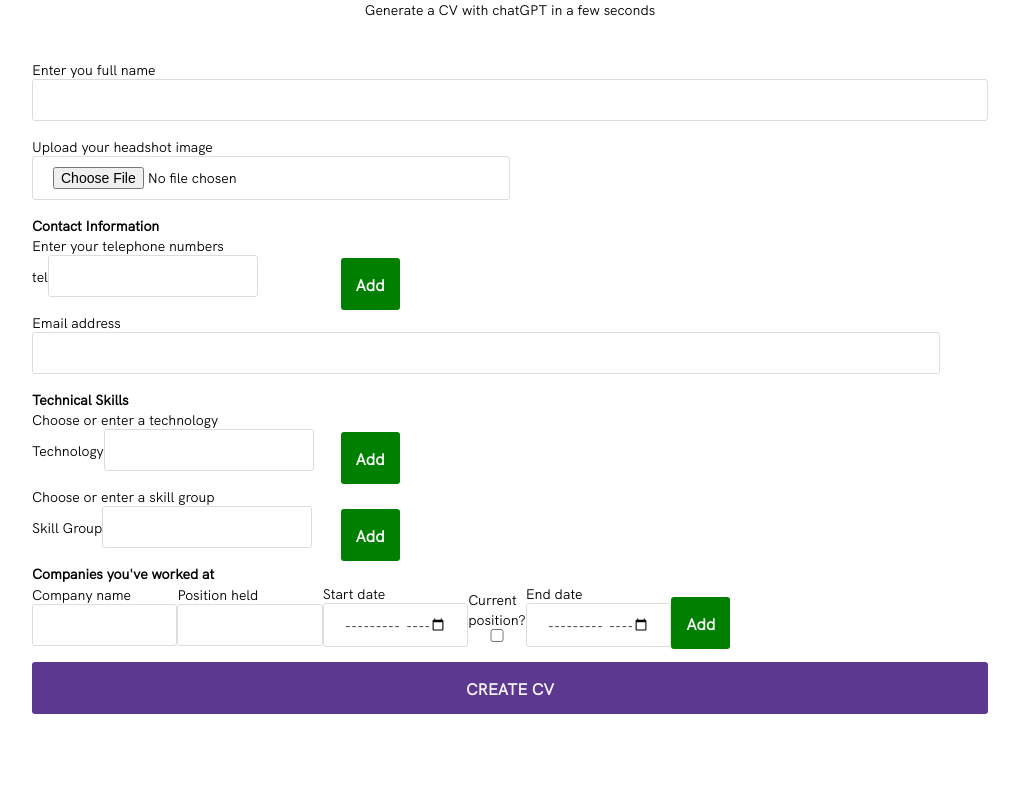
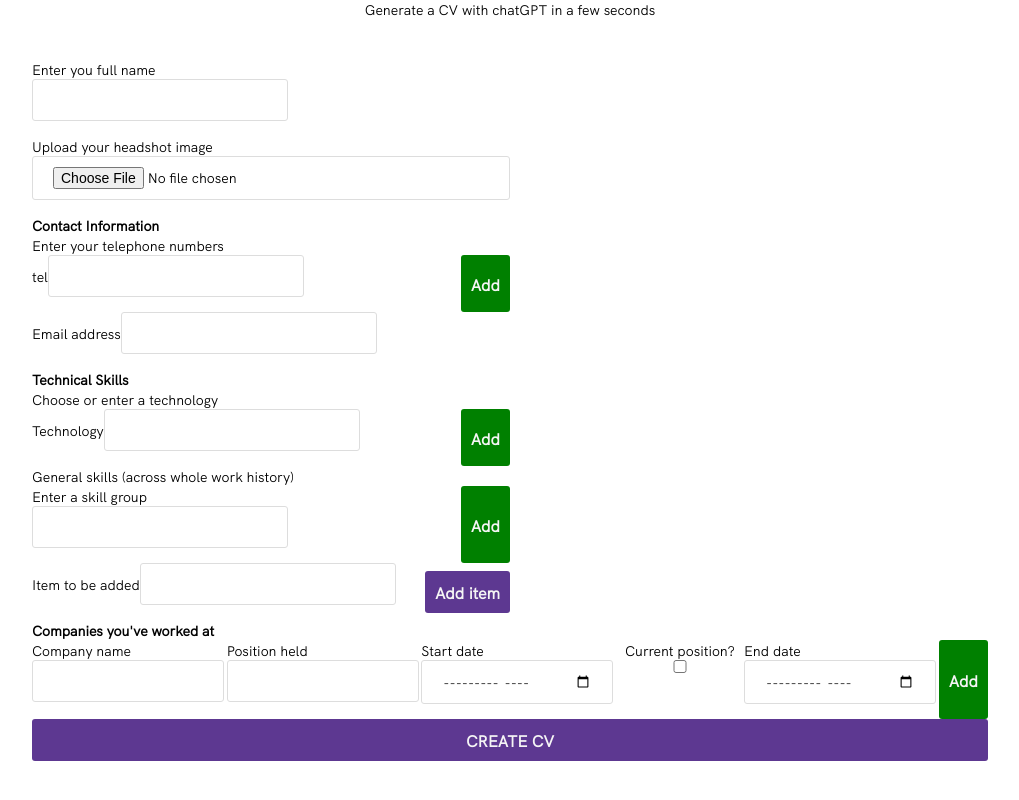
Before and after one commit to chezearth-personal/cv-builder, a React (Create React App) app in the folder client/: page / in a window 1280 px wide. Shown: the part 342-1142 px from the top of the page, without its empty margins (130-1149 px from the left). Before the commit the page ends 1096 px from the top, so only its background shows below. Built offline with nearby package versions, Linux system fonts and the light colour scheme.

Commit message:
Got the pills working nicely, tidied up the CSS and layout of Home component

```diff
--- a/client/src/components/Home.js
+++ b/client/src/components/Home.js
@@ -1,7 +1,8 @@
 import React, { useState } from 'react';
 import { useNavigate } from 'react-router-dom';
 import axios from 'axios';
-import Loading from './Loading'
+import Loading from './Loading';
+import ItemPills from './ItemPills';
 import logo from '../logo.svg';
 import '../index.css';
 
@@ -149,7 +150,7 @@ const Home = ({ setResult }) => {
         <h3>Contact Information</h3>
         <div className='listItems'>Enter your telephone numbers
           {tels.map((tel, index) => (
-            <div className='nestedContainer' key = {index}>
+            <div className='nestedContainer' key={index}>
               <div className='listItem'>
                 <label htmlFor='telNumber'>tel</label>
                 <input
@@ -214,17 +215,20 @@ const Home = ({ setResult }) => {
             </div>
           ))}
         </div>
-        <div className='listItems'>Choose or enter a skill group
+        <div className='listItems'>General skills (across whole work history)
           {skillGroups.map((skillGroup, index) => (
-            <div className='nestedContainer' key={index}>
+            <div className='compositeContainer' key={index}>
+              <div className='nestedContainer'>
                 <div className='listItem'>
-                <label htmlFor='skillGroup'>Skill Group</label>
+                  <div className='text__group'>
+                    <label htmlFor='skillGroup'>Enter a skill group</label>
                     <input
                       type='text'
                       required
                       name='skillGroup'
                       onChange={e => handleUpdateSkillGroup(e, index)}
                     />
+                  </div>
                 </div>
                 <div className='btn__group'>
                   {skillGroups.length - 1 === index && skillGroups.length < 20 && (
@@ -239,14 +243,17 @@ const Home = ({ setResult }) => {
                   )}
                 </div>
               </div>
+              <ItemPills />
+            </div>
           ))}
         </div>
         <h3>Companies you've worked at</h3>
           {companyInfo.map((company, index) => (
-            <div className='nestedContainer' key={index}>
+            <div className='nestedContainer' id="nestedCompanies" key={index}>
               <div className='companies'>
                 <label htmlFor='name'>Company name</label>
                 <input
+                  className='text__company'
                   type='text'
                   required
                   name='name'
@@ -256,6 +263,7 @@ const Home = ({ setResult }) => {
               <div className='companies'>
                 <label htmlFor='position'>Position held</label>
                 <input
+                  className='text__company'
                   type='text'
                   required
                   name='position'
@@ -265,6 +273,7 @@ const Home = ({ setResult }) => {
               <div className='companies'>
                 <label htmlFor='startDate'>Start date</label>
                 <input
+                  className='text__company'
                   type='month'
                   required
                   name='startDate'
@@ -272,9 +281,10 @@ const Home = ({ setResult }) => {
                 />
               </div>
               {index < 1 && (
-                <div className='companies'>
+                <div className='companies' id='check__company'>
                   <label htmlFor='isCurrent'>Current position?</label>
                   <input
+
                     type='checkbox'
                     // required
                     name='isCurrent'
@@ -286,6 +296,7 @@ const Home = ({ setResult }) => {
                 <div className='companies'>
                   <label htmlFor='endDate'>End date</label>
                   <input
+                    className='text__company'
                     type='month'
                     required
                     name='endDate'
--- /dev/null
+++ b/client/src/components/ItemPills.css
@@ -0,0 +1,59 @@
+.itemPills {
+  display: flex;
+  flex-direction: column;
+  width: 50%;
+}
+
+.itemPillsInput {
+  display: flex;
+  flex-direction: row;
+  justify-content:space-between;
+  align-items: center;
+  /* margin: 10px; */
+  min-height: 50%;
+  /* width: 50%; */
+}
+
+.itemPillsList {
+  display: flex;
+  flex-direction: row;
+  flex-wrap: wrap;
+  justify-content: flex-start;
+  align-items: top;
+  /* margin: 10px; */
+  min-height: 50%;
+  /* width: 50%; */
+}
+
+.pill {
+  height: 40px;
+  border-radius: 20px;
+  border: 1px solid #e0e0e0;
+  display: flex;
+  flex-direction: row;
+  flex-wrap: nowrap;
+  justify-content: flex-start;
+  width: fit-content;
+  background-color: #c5a5f5;
+  min-width: 45px;
+}
+
+.pillText {
+  margin: 5px;
+  border-radius: 15px 0 0 20px;
+  line-height: 27px;
+  padding: 0 0 0 10px;
+}
+
+.pillRemove {
+  font-size: 30px;
+  color: #e0e0e0;
+  height: 30px;
+  width: 30px;
+  text-align: center;
+  line-height: 23px;
+  /* padding-top: -5px; */
+  margin: 5px;
+  border-radius: 15px;
+  border: 1px solid #e0e0e0;
+}
--- a/client/src/components/ItemPills.js
+++ b/client/src/components/ItemPills.js
@@ -1,23 +1,60 @@
 import React, {useState} from "react";
+import './ItemPills.css';
+
+// const ItemPill = () => {
+  // return (
+    // <div className='pill'>
+      // <p className='pillText'>{item.name}</p>
+      // <div className='pillRemove' onClick={() => handleRemovePill(index)}></div>
+    // </div>
+  // );
+// }
 
 const ItemPills = () => {
-  // const [item, setItem] = useState('');
+  const [item, setItem] = useState('');
   const [items, setItems] = useState([]);
   const handleRemovePill = (index) => {
     const newItems = [...items];
     newItems.splice(index, 1);
     setItems(newItems);
   };
+  const addToItem = (item) => {
+    // console.log('item =', item);
+    setItem(item);
+  };
+  const handleButtonClick = () => {
+    console.log('item =', item);
+    setItems([...items, { name: item }]);
+    console.log('items =', items);
+    console.log('item =', item);
+    setItem('');
+    console.log('item =', item);
+    // console.log('newItem =', newItem);
+    // Items.push({ name: newItem });
+    // console.log(newItem);
+    // setItems(newItem);
+  }
   return (
     <div className='itemPills'>
-      {items.map((item, index) => (
-        <div className='pill'>
-          <p className='pillText'>{item.name}</p>
-          <div className='pillRemove' onClick={() => handleRemovePill(index)}>
-            X
+      <div className='itemPillsInput'>
+        <div className='itemPillsTitle'>
+          <label htmlFor='inputItem'>Item to be added</label>
+          <input id='inputItem' type='text' onChange={(e) => addToItem(e.target.value)}/>
+        </div>
+        <div className='btn__group'>
+          <button onClick={() => handleButtonClick()}>Add item</button>
+        </div>
+      </div>
+      <div className='itemPillsList'>
+        {items.map((item, index) => (
+          <div className='pill' key={index}>
+            <p className='pillText'>{item.name}</p>
+            <div className='pillRemove' onClick={() => handleRemovePill(index)}>{'\u00D7'}</div>
           </div>
-        </div>
-      ))}
+        ))}
+      </div>
     </div>
   );
 }
+
+export default ItemPills;
--- a/client/src/index.css
+++ b/client/src/index.css
@@ -24,6 +24,7 @@ input {
   border-radius: 3px;
   outline: none;
   border: 1px solid #ddd;
+  width: 20vw;
 }
 
 h3 {
@@ -31,7 +32,8 @@ h3 {
 }
 
 button {
-  padding: 15px;
+  padding: 10px;
+  /* margin-right: 0; */
   cursor: pointer;
   outline: none;
   background-color: #5d3891;
@@ -55,11 +57,27 @@ button {
   margin-bottom: 30px;
 }
 
+.compositeContainer {
+  display: flex;
+  flex-direction: column;
+  width: 100%;
+}
+
 .nestedContainer {
   display: flex;
-  align-items: center;
+  align-items: top;
   justify-content: space-between;
-  width: 39%;
+  width: 50%;
+}
+
+#nestedCompanies {
+  width: 100%;
+}
+
+.text__group {
+  display: flex;
+  flex-direction: column;
+  align-items: left;
 }
 
 .companies {
@@ -68,24 +86,34 @@ button {
   width: 39%;
 }
 
-.currentInput {
-  width: 95%;
-}
+/* .currentInput { */
+  /* width: 95%; */
+/* } */
 
 #photo {
   width: 50%;
 }
 
+.text__company {
+  width: 15vw;
+}
+
+#check__company {
+  align-items: center;
+  text-align: center;
+  width: 10vw;
+}
+
 .btn__group {
   display: flex;
-  align-items: center;
+  align-items: right;
   justify-content: space-between;
   /* margin-top: 20px; */
 }
 
 #addBtn {
   background-color: green;
-  margin-right: 5px;
+  /* margin-right: 5px; */
 }
 
 #deleteBtn {
```
Lines whose indentation alone changed are shown as unchanged.
